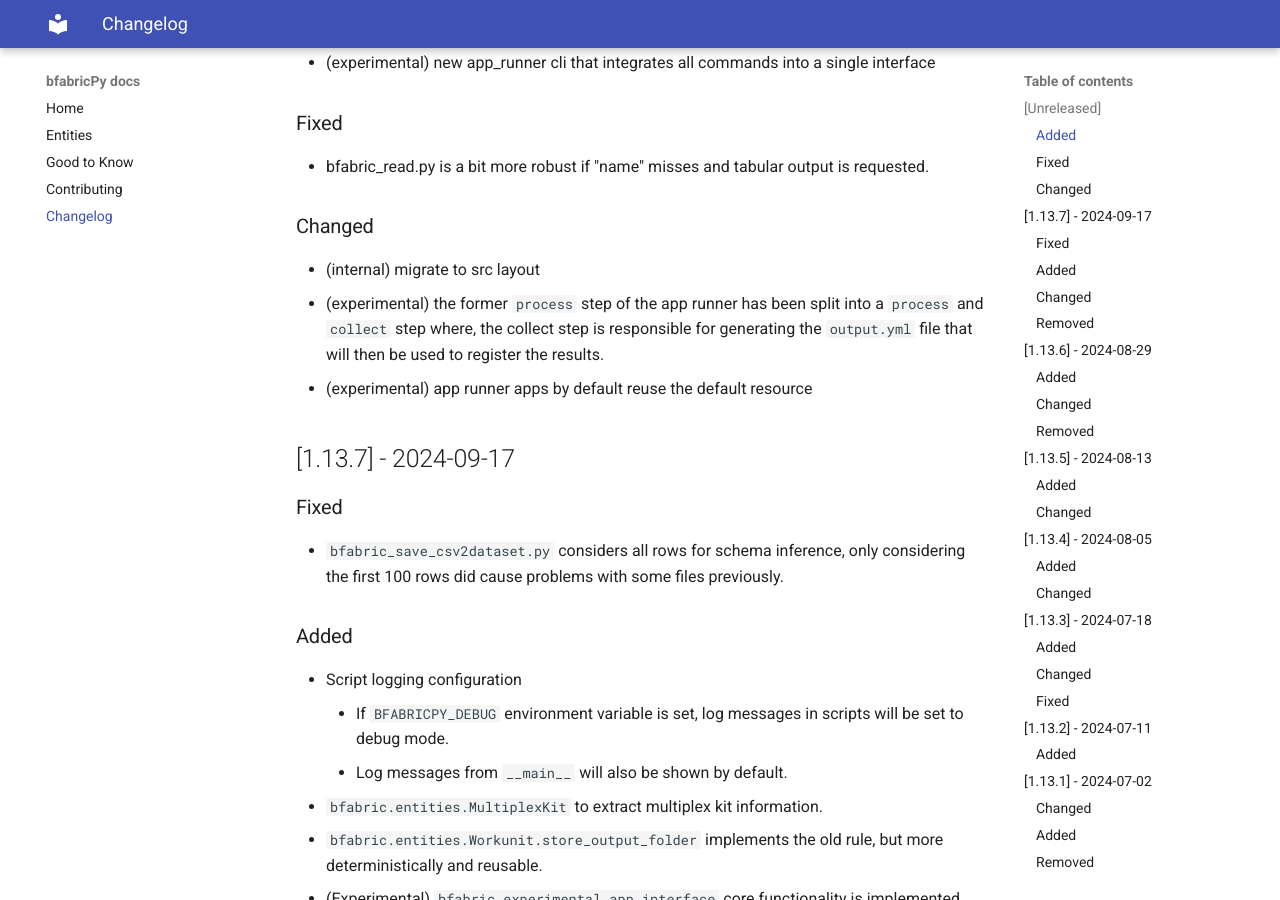
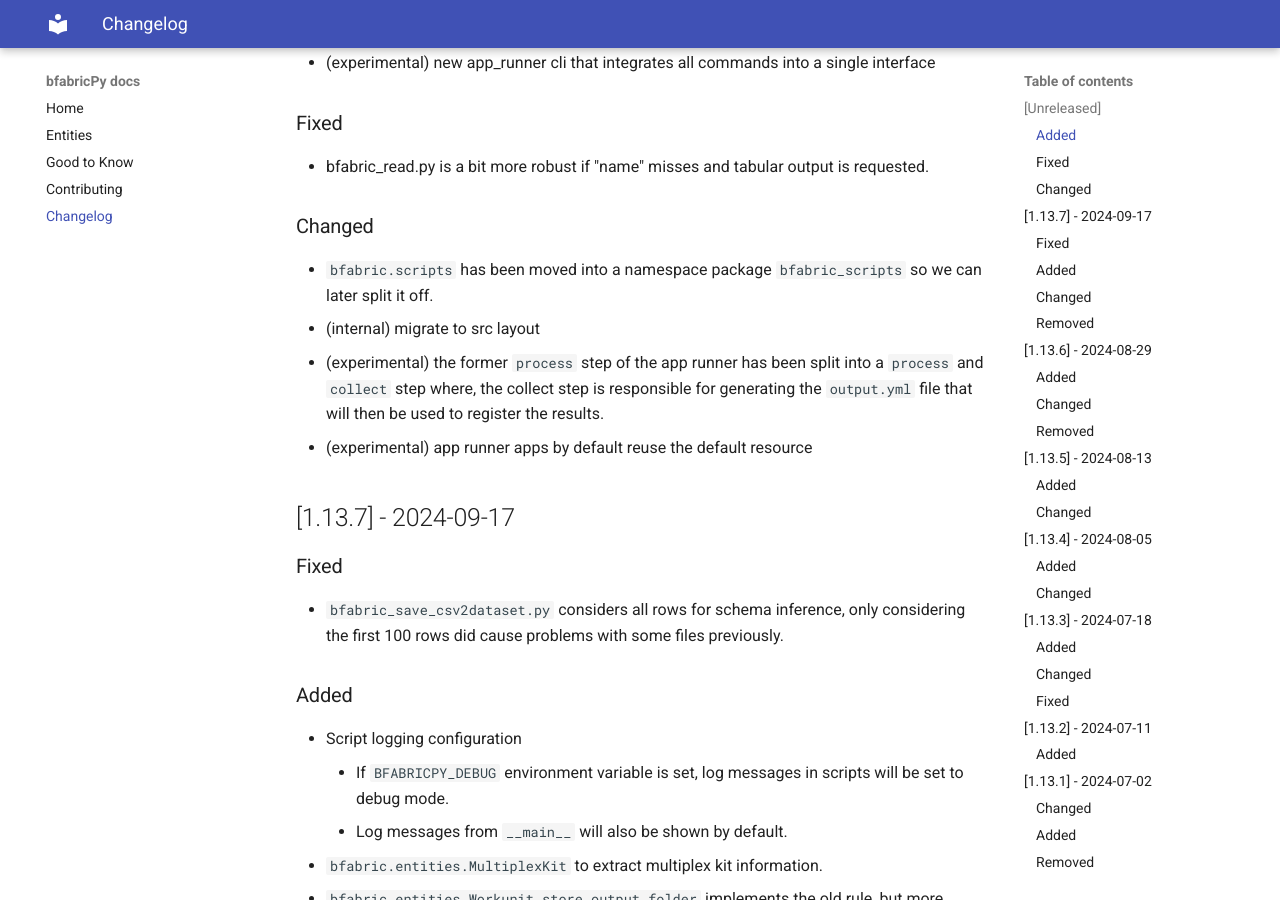
Before and after one commit to fgcz/bfabricPy, an MkDocs documentation site: the page built from docs/changelog.md, in a window 1280 px wide and 900 px high, scrolled down 577 px. Built offline with MkDocs 1.6.1 and Material for MkDocs 9.7.7, drawn with Linux system fonts in a browser that asks for light colours.

Commit message:
changelog

```diff
--- a/docs/changelog.md
+++ b/docs/changelog.md
@@ -24,6 +24,7 @@ Versioning currently follows `X.Y.Z` where
 
 ### Changed
 
+- `bfabric.scripts` has been moved into a namespace package `bfabric_scripts` so we can later split it off.
 - (internal) migrate to src layout
 - (experimental) the former `process` step of the app runner has been split into a `process` and `collect` step where,
     the collect step is responsible for generating the `output.yml` file that will then be used to register the results.
```
